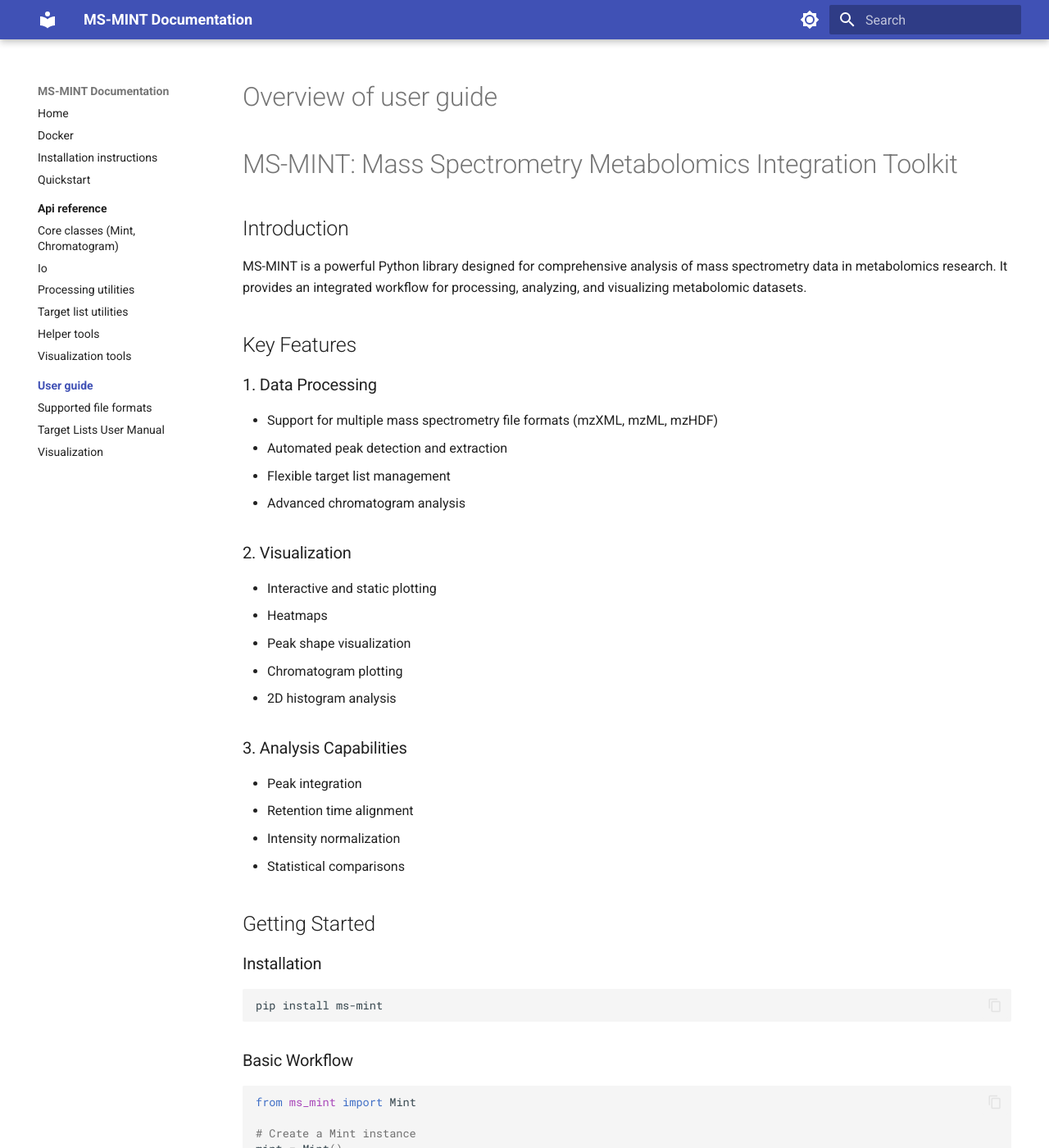
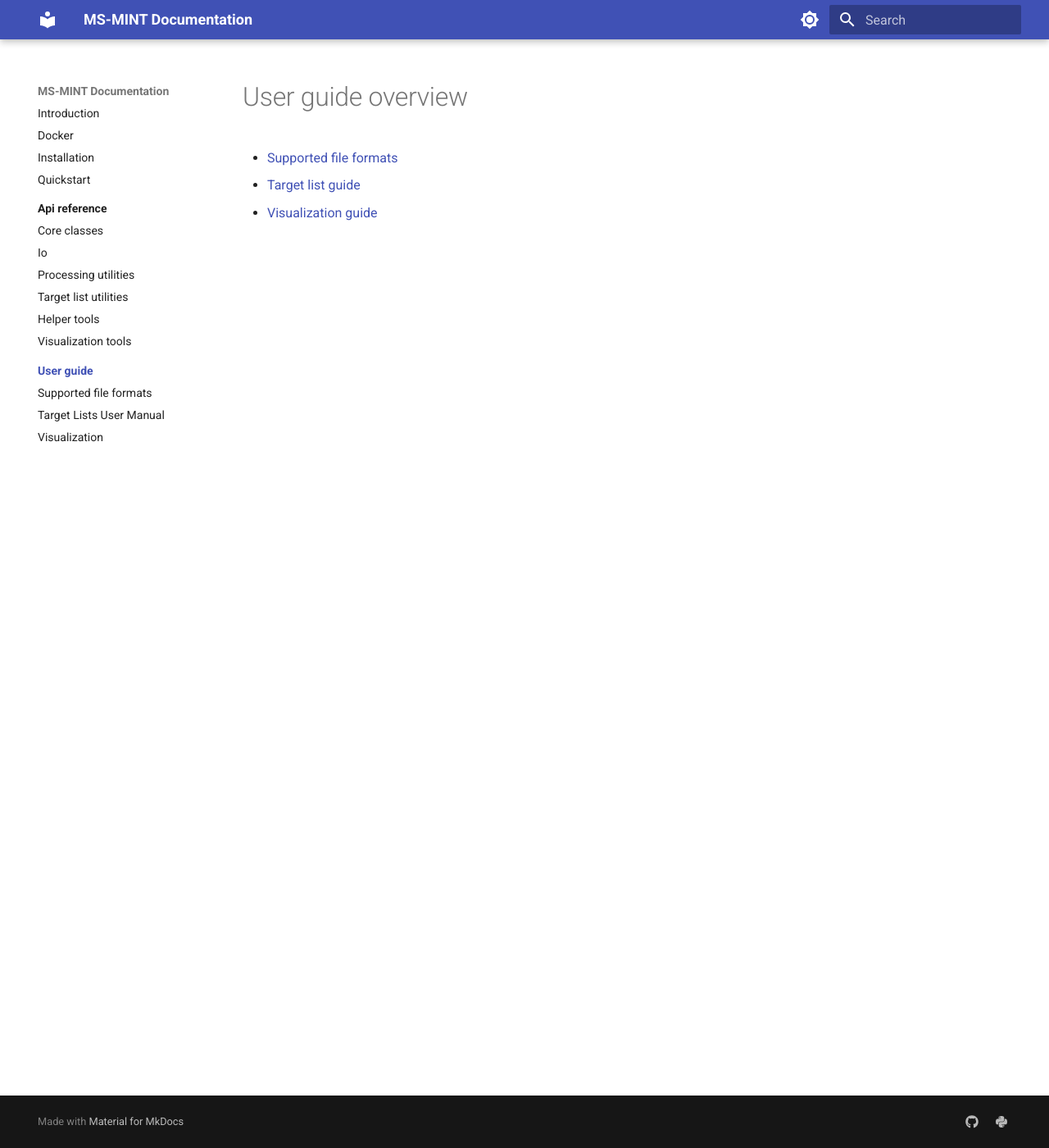
Before and after one commit to LewisResearchGroup/ms-mint, an MkDocs documentation site: the page built from docs/user_guide/index.md, in a window 1280 px wide and 1400 px high. Shown: the whole window at 82% size. Built offline with MkDocs 1.6.1 and Material for MkDocs 9.7.7, drawn with Linux system fonts in a browser that asks for light colours; some of the changed text lies outside the part shown.

Commit message:
new docs

````diff
--- a/docs/api_reference/core.md
+++ b/docs/api_reference/core.md
@@ -1,4 +1,4 @@
-# Core classes (Mint, Chromatogram)
+# Core classes
 ::: ms_mint.Mint
 options:
   show_root_heading: true
--- a/docs/installation.md
+++ b/docs/installation.md
@@ -1,4 +1,4 @@
-# Installation instructions
+# Installation
 
 You can install the latest release of **ms-mint** directly from PyPI using pip:
 
--- a/docs/user_guide/index.md
+++ b/docs/user_guide/index.md
@@ -1,174 +1,5 @@
-# Overview of user guide
+# User guide overview
 
-# MS-MINT: Mass Spectrometry Metabolomics Integration Toolkit
-
-## Introduction
-
-MS-MINT is a powerful Python library designed for comprehensive analysis of mass spectrometry data in metabolomics research. It provides an integrated workflow for processing, analyzing, and visualizing metabolomic datasets.
-
-## Key Features
-
-### 1. Data Processing
-- Support for multiple mass spectrometry file formats (mzXML, mzML, mzHDF)
-- Automated peak detection and extraction
-- Flexible target list management
-- Advanced chromatogram analysis
-
-### 2. Visualization
-- Interactive and static plotting
-- Heatmaps
-- Peak shape visualization
-- Chromatogram plotting
-- 2D histogram analysis
-
-### 3. Analysis Capabilities
-- Peak integration
-- Retention time alignment
-- Intensity normalization
-- Statistical comparisons
-
-## Getting Started
-
-### Installation
-
-```bash
-pip install ms-mint
-```
-
-### Basic Workflow
-
-```python
-from ms_mint import Mint
-
-# Create a Mint instance
-mint = Mint()
-
-# Load target list
-mint.load_targets('path/to/targets.csv')
-
-# Load mass spectrometry files
-mint.load_ms_files('path/to/ms/files/')
-
-# Run analysis
-mint.run()
-
-# Visualize results
-plotter = mint.plotter
-plotter.heatmap()
-plotter.peak_shapes()
-```
-
-## Core Concepts
-
-### Target Lists
-Target lists define the specific compounds or peaks of interest in your analysis. They include:
-
-- Peak labels
-- Theoretical m/z values
-- Retention time windows
-- Intensity thresholds
-
-### File Formats
-Supported input formats:
-
-- CSV
-- Excel (.xlsx)
-- Mass spectrometry files:
-  - mzXML
-  - mzML
-  - mzHDF
-
-## Analysis Steps
-
-1. **Target Definition**
-   - Create a target list with compound information
-   - Specify m/z values, retention times, and other parameters
-
-2. **Data Loading**
-   - Load mass spectrometry files
-   - Load target list
-   - Configure analysis parameters
-
-3. **Peak Extraction**
-   - Automated peak detection
-   - Integration based on target specifications
-   - Quality filtering
-
-4. **Visualization**
-   - Multiple visualization options
-   - Interactive and static plots
-   - Customizable color schemes and layouts
-
-## Advanced Usage
-
-### Customization
-
-- Modify peak detection parameters
-- Custom filtering
-- Advanced visualization options
-
-### Experimental Notebook Interface
-```python
-from ms_mint.notebook import Mint
-
-# Interactive Jupyter Notebook mode
-mint = Mint()
-mint.display()
-```
-
-## Performance Considerations
-
-- Optimized for large metabolomics datasets
-- Supports parallel processing
-- Memory-efficient data handling
-
-## Best Practices
-
-1. **Data Preparation**
-   - Use high-quality, clean mass spectrometry data
-   - Create precise target lists
-   - Validate input files
-
-2. **Parameter Tuning**
-   - Adjust peak detection parameters
-   - Validate results through visualization
-   - Compare multiple analysis runs
-
-3. **Reproducibility**
-   - Document all analysis parameters
-   - Use consistent target lists and settings
-   - Export and share results
-
-## Troubleshooting
-
-### Common Issues
-- Incorrect file formats
-- Mismatched target list specifications
-- Unexpected peak detection results
-
-### Debugging Tips
-- Check input file integrity
-- Verify target list format
-- Use visualization tools to inspect data
-- Consult documentation and example datasets
-
-## Contributing
-
-MS-MINT is an open-source project. Contributions are welcome!
-
-- Report issues on GitHub
-- Submit pull requests
-- Share improvements and extensions
-
-## Citation
-
-When using MS-MINT in your research, please cite the library in your publications DOI: 10.5281/zenodo.12733875
-
-## Support
-
-- GitHub Repository: [https://github.com/LewisResearchGroup/ms-mint](https://github.com/LewisResearchGroup/ms-mint)
-- Issue Tracker: [https://github.com/LewisResearchGroup/ms-mint/issues](https://github.com/LewisResearchGroup/ms-mint/issues)
-
-## Disclaimer
-
-MS-MINT is provided as-is. Always validate results and consult domain experts.
+- [Supported file formats](file_formats.md)
+- [Target list guide](target_lists.md)
+- [Visualization guide](target_lists.md)
````
Also changed, not shown: docs/index.md (+22 -0 lines), docs/quickstart.md (+3 -11 lines), docs/user_guide/file_formats.md (+3 -4 lines).
